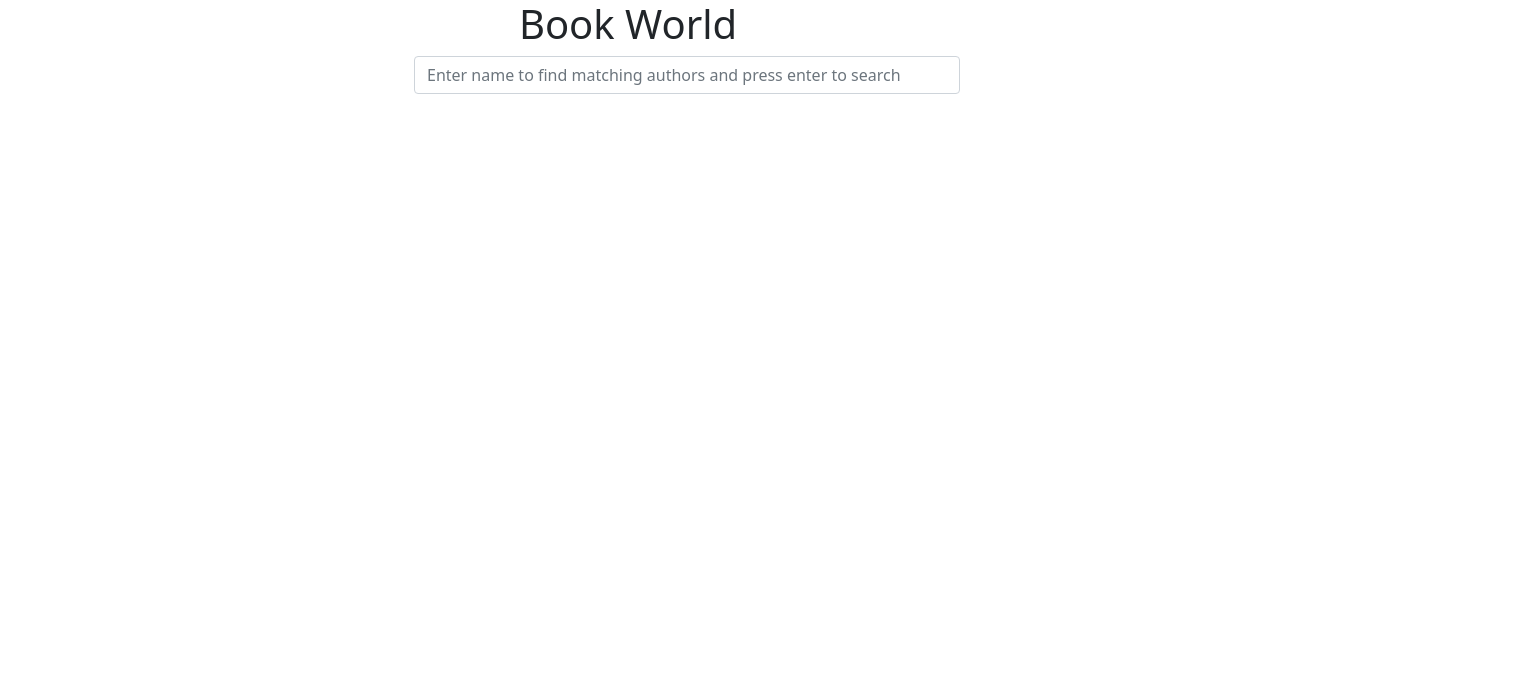
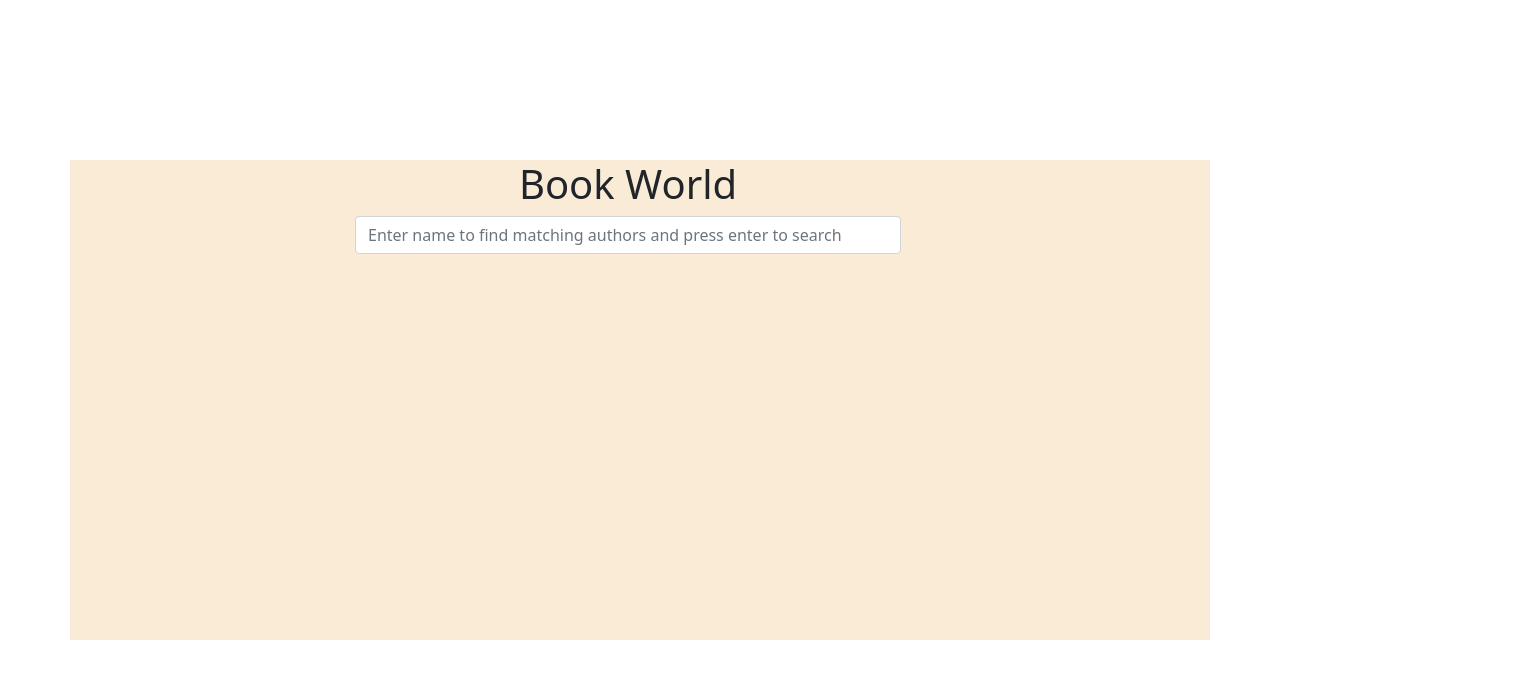
Before and after one commit to Nishant-Pall/search-author, a React (Create React App) app: page / in a window 1280 px wide. Shown: the top 678 px of the page, 1518 px wide, since content can reach past the window. Built offline with nearby package versions, Linux system fonts and the light colour scheme.

Commit message:
Style container

```diff
--- a/src/App.tsx
+++ b/src/App.tsx
@@ -49,11 +49,11 @@ const App: FC = (props: Props) => {
                     </form>
                 </div>
             </div>
-            <div className="row">
+            <div className="row output-row">
                 <div className="col">
                     {response.map((author: any, index: number) => {
                         return (
-                            <div key={index}>
+                            <div className="output-col" key={index}>
                                 <Card
                                     name={author.name}
                                     authorIndex={index}
--- a/src/components/Card.tsx
+++ b/src/components/Card.tsx
@@ -19,7 +19,7 @@ const Card: FC<Props> = ({
     const authorId: string = String(authorIndex);
 
     return (
-        <div className="container accordion-container">
+        <div className="accordion-container">
             <Accordion>
                 <Accordion.Item eventKey={authorId}>
                     <Accordion.Header>{name}</Accordion.Header>
--- a/src/index.css
+++ b/src/index.css
@@ -3,34 +3,57 @@ body,
 #root,
 .App {
     height: 100%;
+    display: flex;
+    justify-content: center;
+    align-items: center;
+    width: 100%;
 }
 .container {
     /* display: flex; */
     justify-content: center;
     align-items: center;
     text-align: center;
-    /* min-height: 40rem; */
+    background-color: antiquewhite;
+    height: 30rem;
 }
 .container .row {
     width: 100%;
 }
 
+.output-col {
+    display: flex;
+    justify-content: center;
+    align-items: center;
+    margin: 0.5em auto;
+}
+
 .accordion {
     width: 50%;
 }
+.accordion .accordion-item {
+    width: 100%;
+    background-color: wheat;
+}
 
-.input-row {
+.input-row .col {
+    overflow: hidden;
     display: flex;
     justify-content: center;
     text-align: center;
     align-items: center;
-    margin: auto;
-    margin-left: 20em;
+}
+
+.output-row {
+    max-height: 75%;
+    overflow: auto;
 }
 
 .accordion-container {
-    margin: auto;
-    margin-left: 20em;
+    display: flex;
+    justify-content: center;
+    align-items: center;
+    overflow: hidden;
+    width: 100%;
 }
 
 form {
```
